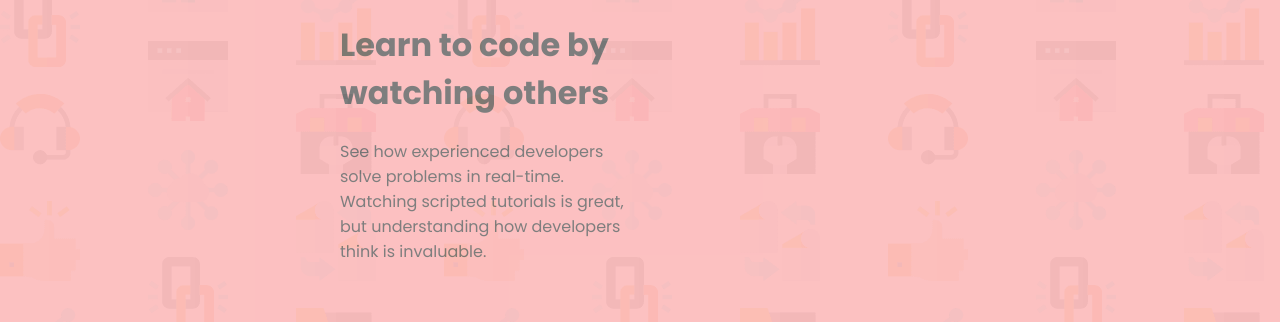
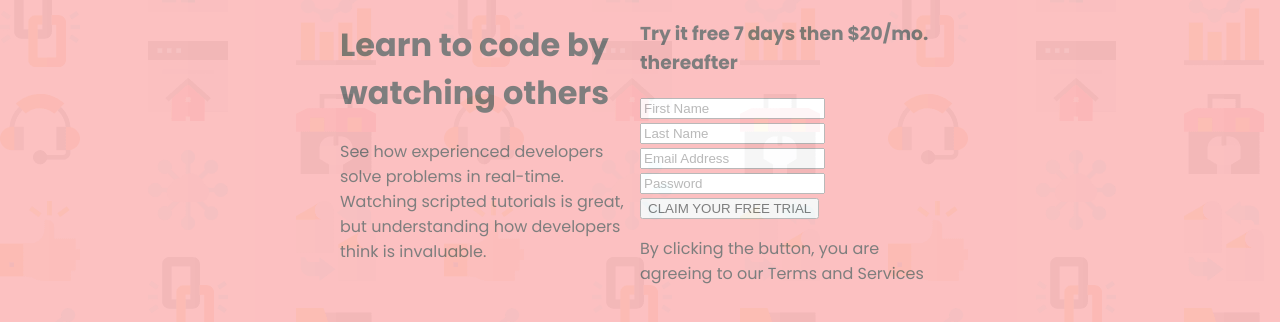
Before and after one commit to BuhleMtshali/form-validation, a plain HTML site: page index.html in a window 1280 px wide. Drawn offline with Linux system fonts and the light colour scheme.

Commit message:
updated the index file

```diff
--- a/index.html
+++ b/index.html
@@ -23,7 +23,25 @@
             is invaluable.
           </p>
         </div>
-        <div class="right"></div>
+        <div class="right">
+          <div class="blue-bg">
+            <h3>
+              Try it free 7 days
+              <span class="light">then $20/mo. thereafter</span>
+            </h3>
+          </div>
+          <form>
+            <input type="text" placeholder="First Name" />
+            <input type="text" placeholder="Last Name" />
+            <input type="email" placeholder="Email Address" />
+            <input type="password" placeholder="Password" />
+            <input type="submit" value="CLAIM YOUR FREE TRIAL" />
+          </form>
+          <p class="bottom-text">
+            By clicking the button, you are agreeing to our
+            <span class="red-text">Terms and Services</span>
+          </p>
+        </div>
       </div>
     </div>
   </body>
```
